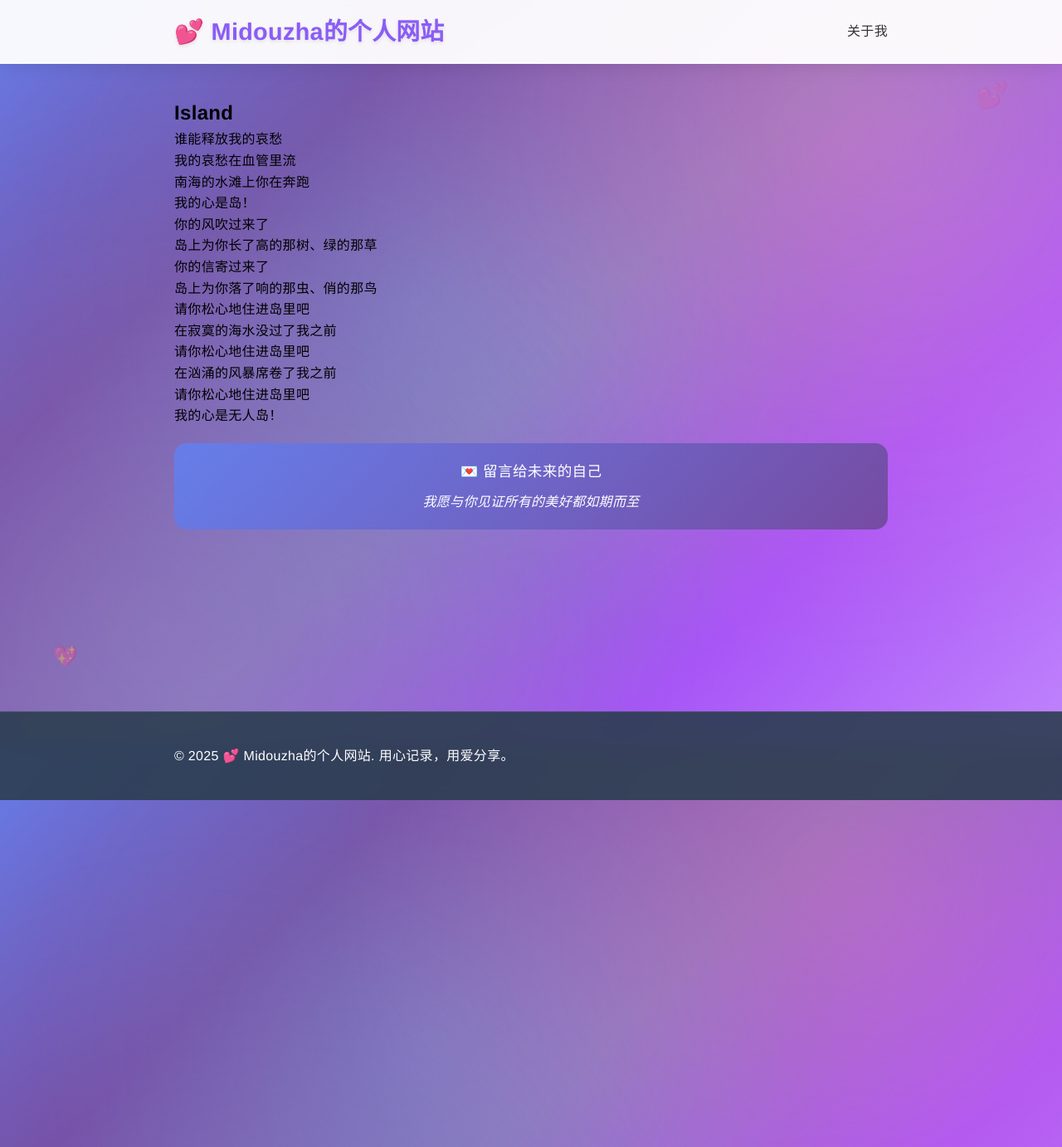
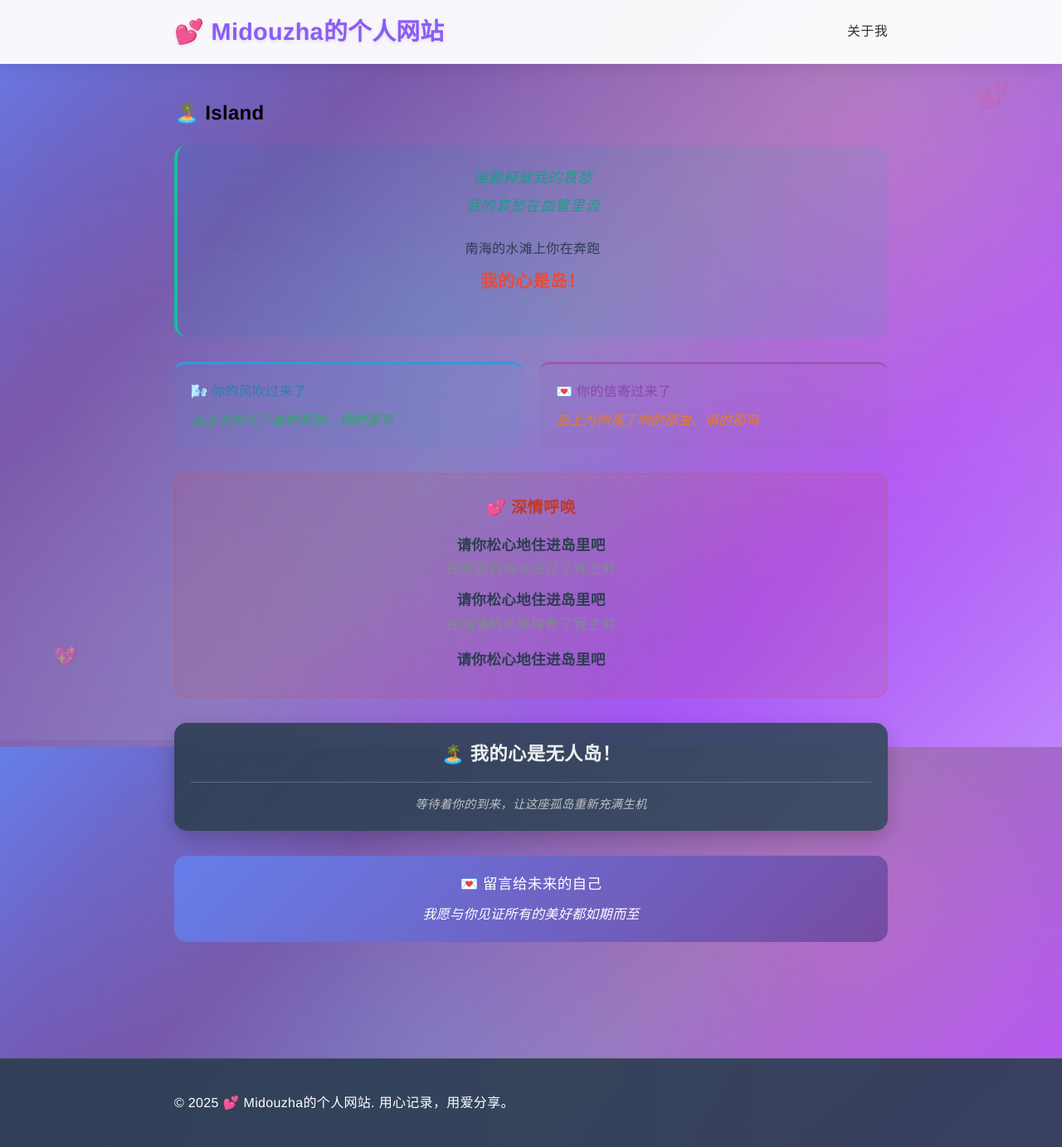
Before and after one commit to midouzha/skills-github-pages, a Jekyll site: the page built from _posts/2025-08-04-15.md, in a window 1280 px wide. Shown: the whole page at 83% size. Built offline with Jekyll 4.4.1, drawn with Linux system fonts in a browser that asks for light colours; our own code applies the rules of GitHub Pages for plain Markdown files.

Commit message:
美化诗歌《心是小岛》和《不写诗》的排版效果

```diff
--- a/_posts/2025-08-04-15.md
+++ b/_posts/2025-08-04-15.md
@@ -6,35 +6,56 @@ categories: [life]
 tags: [love]
 ---
 
-## Island
+## 🏝️ Island
 
-  谁能释放我的哀愁
+<div style="background: linear-gradient(135deg, rgba(0, 123, 191, 0.1) 0%, rgba(26, 188, 156, 0.1) 100%); border-radius: 15px; padding: 25px; margin: 20px 0; border-left: 4px solid #1abc9c;">
+  <div style="text-align: center; margin-bottom: 20px;">
+    <p style="font-style: italic; color: #16a085; margin: 0; font-size: 1.1em;">谁能释放我的哀愁</p>
+    <p style="font-style: italic; color: #16a085; margin: 5px 0 0 0; font-size: 1.1em;">我的哀愁在血管里流</p>
+  </div>
 
-  我的哀愁在血管里流
+  <div style="text-align: center; margin: 25px 0;">
+    <p style="color: #2c3e50; margin: 0; font-weight: 500;">南海的水滩上你在奔跑</p>
+    <p style="color: #e74c3c; margin: 10px 0; font-size: 1.3em; font-weight: bold;">我的心是岛！</p>
+  </div>
+</div>
 
-  南海的水滩上你在奔跑
+<div style="display: flex; justify-content: space-between; gap: 20px; margin: 30px 0; flex-wrap: wrap;">
+  <div style="flex: 1; min-width: 250px; background: rgba(52, 152, 219, 0.08); padding: 20px; border-radius: 12px; border-top: 3px solid #3498db;">
+    <p style="margin: 0; color: #2980b9; font-weight: 500;">🌬️ 你的风吹过来了</p>
+    <p style="margin: 10px 0 0 0; color: #27ae60; font-style: italic;">岛上为你长了高的那树、绿的那草</p>
+  </div>
 
-  我的心是岛！
+  <div style="flex: 1; min-width: 250px; background: rgba(155, 89, 182, 0.08); padding: 20px; border-radius: 12px; border-top: 3px solid #9b59b6;">
+    <p style="margin: 0; color: #8e44ad; font-weight: 500;">💌 你的信寄过来了</p>
+    <p style="margin: 10px 0 0 0; color: #e67e22; font-style: italic;">岛上为你落了响的那虫、俏的那鸟</p>
+  </div>
+</div>
 
-  你的风吹过来了
+<div style="background: linear-gradient(135deg, rgba(231, 76, 60, 0.1) 0%, rgba(192, 57, 43, 0.1) 100%); border-radius: 15px; padding: 25px; margin: 25px 0; text-align: center; border: 2px solid rgba(231, 76, 60, 0.2);">
+  <h3 style="color: #c0392b; margin: 0 0 15px 0; font-size: 1.2em;">💕 深情呼唤</h3>
 
-  岛上为你长了高的那树、绿的那草
+  <p style="margin: 10px 0; color: #2c3e50; font-size: 1.1em; line-height: 1.6;">
+    <strong>请你松心地住进岛里吧</strong><br>
+    <span style="color: #7f8c8d; font-size: 0.95em;">在寂寞的海水没过了我之前</span>
+  </p>
 
-  你的信寄过来了
+  <p style="margin: 10px 0; color: #2c3e50; font-size: 1.1em; line-height: 1.6;">
+    <strong>请你松心地住进岛里吧</strong><br>
+    <span style="color: #7f8c8d; font-size: 0.95em;">在汹涌的风暴席卷了我之前</span>
+  </p>
 
-  岛上为你落了响的那虫、俏的那鸟
+  <p style="margin: 15px 0 5px 0; color: #2c3e50; font-size: 1.1em; line-height: 1.6;">
+    <strong>请你松心地住进岛里吧</strong>
+  </p>
+</div>
 
-  请你松心地住进岛里吧
-
-  在寂寞的海水没过了我之前
-
-  请你松心地住进岛里吧
-
-  在汹涌的风暴席卷了我之前
-
-  请你松心地住进岛里吧
-
-  我的心是无人岛！
+<div style="text-align: center; padding: 20px; background: linear-gradient(135deg, rgba(44, 62, 80, 0.9) 0%, rgba(52, 73, 94, 0.9) 100%); border-radius: 15px; color: white; margin: 30px 0; box-shadow: 0 8px 25px rgba(0,0,0,0.2);">
+  <p style="margin: 0; font-size: 1.4em; font-weight: bold; color: #ecf0f1;">🏝️ 我的心是无人岛！</p>
+  <div style="margin-top: 15px; padding-top: 15px; border-top: 1px solid rgba(255,255,255,0.2);">
+    <p style="margin: 0; font-size: 0.9em; color: #bdc3c7; font-style: italic;">等待着你的到来，让这座孤岛重新充满生机</p>
+  </div>
+</div>
 
 
 
```
